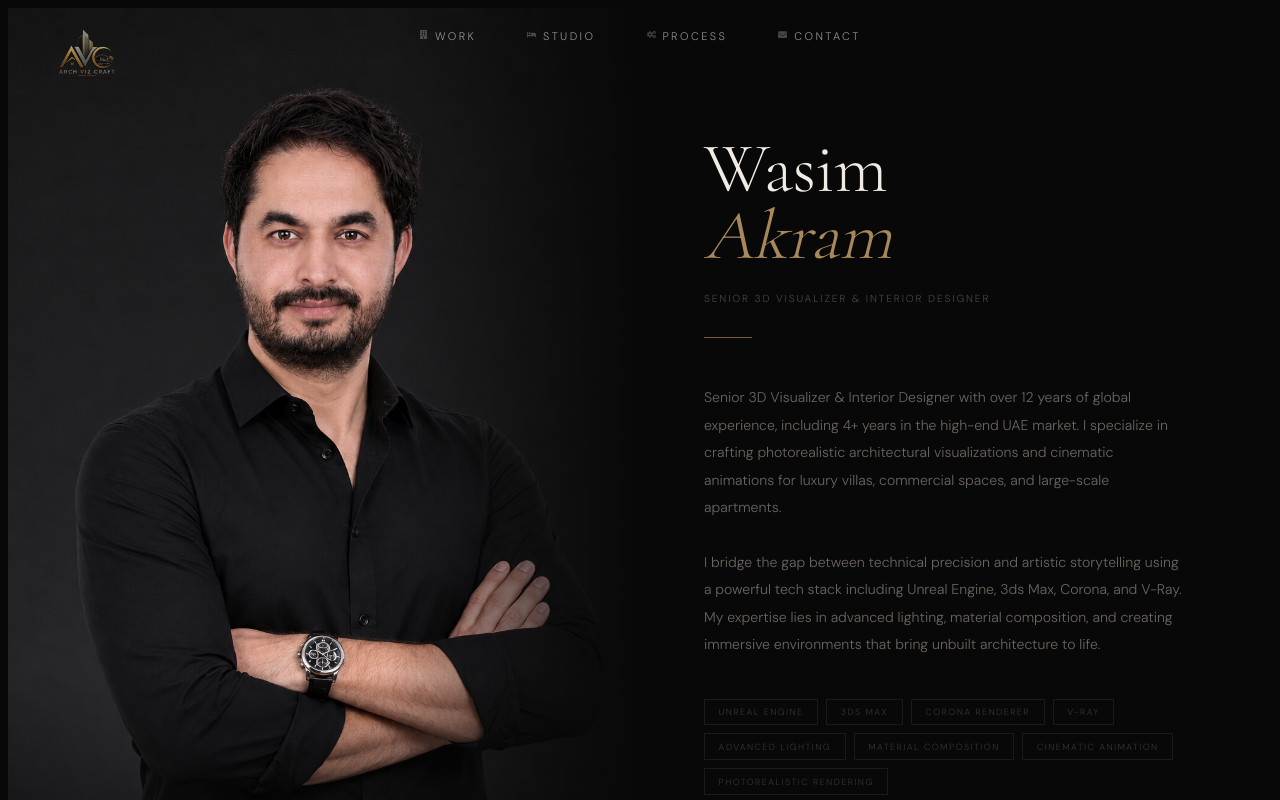
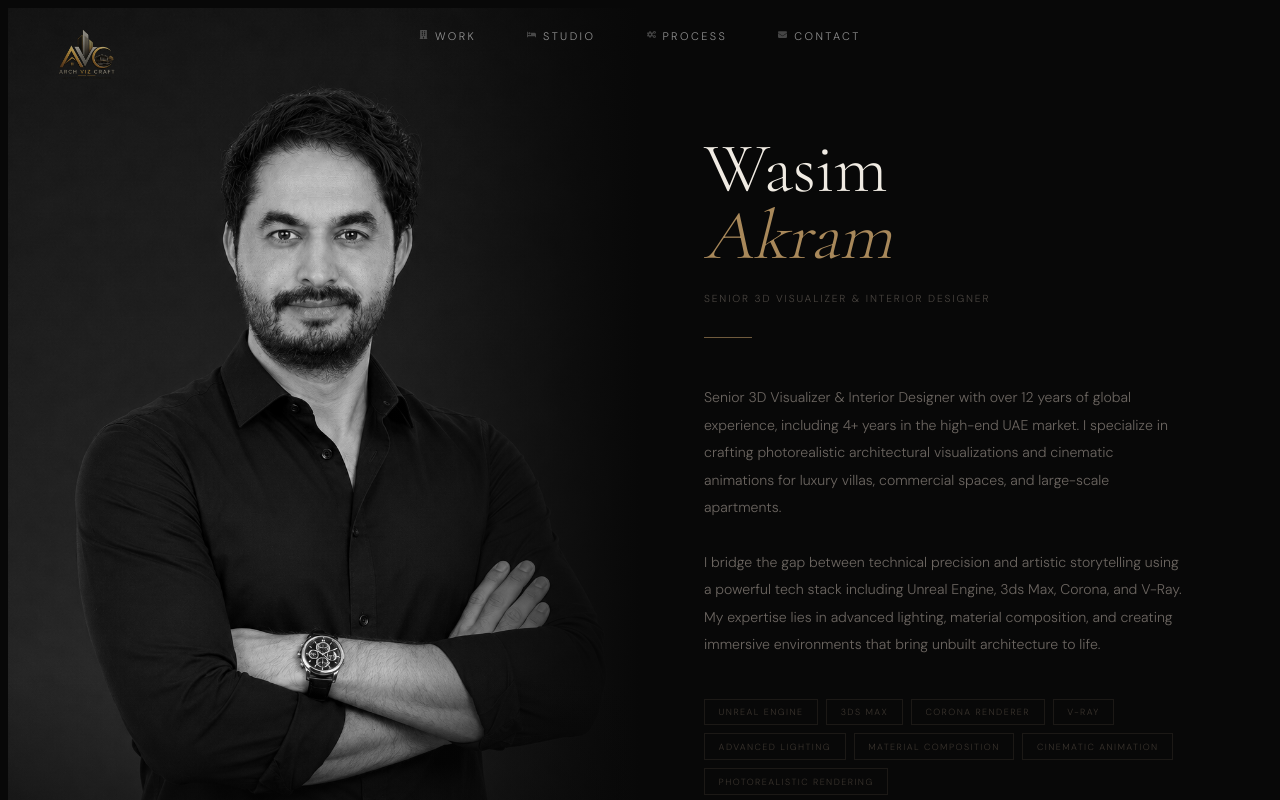
Before and after one commit to uniquewear20-spec/archviz-craft-website, a Next.js app: page /studio in a window 1280 px wide. Shown: the top 800 px of the page. Built offline with nearby package versions, Linux system fonts and the light colour scheme.

Commit message:
fix: studio photo black and white, color on hover

```diff
--- a/app/studio/page.tsx
+++ b/app/studio/page.tsx
@@ -41,6 +41,7 @@ export default function StudioPage() {
       >
         {/* ── LEFT — Portrait photograph ─────────────────────────────── */}
         <div
+          className="studio-photo-wrapper"
           style={{
             position: "relative",
             overflow: "hidden",
@@ -60,10 +61,12 @@ export default function StudioPage() {
               fill
               priority
               sizes="50vw"
+              className="studio-photo"
               style={{
                 objectFit: "cover",
                 objectPosition: "center 8%",
-                filter: "grayscale(18%)",
+                filter: "grayscale(100%)",
+                transition: "filter 0.9s cubic-bezier(0.16,1,0.3,1)",
               }}
             />
           </motion.div>
@@ -395,6 +398,7 @@ export default function StudioPage() {
       </footer>
 
       <style>{`
+        .studio-photo-wrapper:hover .studio-photo { filter: grayscale(0%) !important; }
         @media (max-width: 768px) {
           .studio-grid {
             grid-template-columns: 1fr !important;
```
